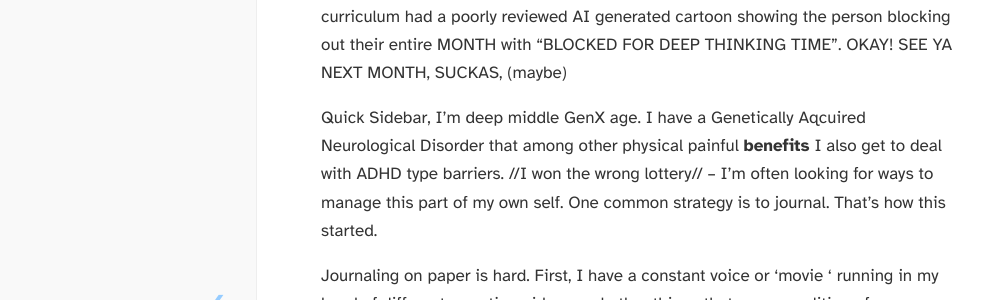
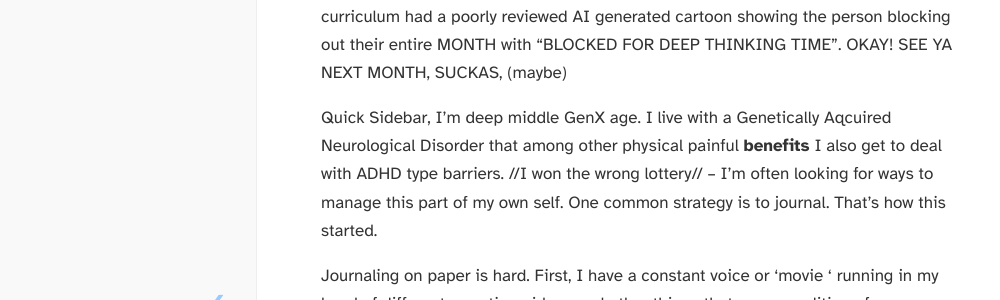
Before and after one commit to antfarm-systems/antfarm-systems.github.io, a Jekyll site: the page built from _posts/2026-08-29-art-and-ai.md, in a window 1280 px wide and 900 px high, scrolled down 1180 px. Shown: the part 153-453 px from the top of the window, without its empty margins (0-1000 px from the left). Built offline with Jekyll 4.4.1, drawn with Linux system fonts in a browser that asks for light colours; nearby versions of some CDN libraries; comment, search, counter and statistics services are not loaded.

Commit message:
change to live with, more self empowering, less victim

```diff
--- a/_posts/2026-08-29-art-and-ai.md
+++ b/_posts/2026-08-29-art-and-ai.md
@@ -17,7 +17,7 @@ Oddly, it seems that the answer is to ***SLOW THE FUCK DOWN.***
 
 Over the last year or two I've been intentionally using pen and paper to write notes. There's plenty of YouTube vids out there on "thinking on paper" and plenty of Talking Heads there to describe different strategies for Higher Order thinking. Even at my FAANG job I previewed an early training for my Field By Design role that directs us to Block out our calendar for DEEP THINKING sessions. This early version of the curriculum had a poorly reviewed AI generated cartoon showing the person blocking out their entire MONTH with "BLOCKED FOR DEEP THINKING TIME". OKAY! SEE YA NEXT MONTH, SUCKAS, (maybe)
 
-Quick Sidebar, I'm deep middle GenX age. I have a Genetically Aqcuired Neurological Disorder that among other physical painful **benefits** I also get to deal with ADHD type barriers. //I won the wrong lottery// -- I'm often looking for ways to manage this part of my own self. One common strategy is to journal. That's how this started.
+Quick Sidebar, I'm deep middle GenX age. I live with a Genetically Aqcuired Neurological Disorder that among other physical painful **benefits** I also get to deal with ADHD type barriers. //I won the wrong lottery// -- I'm often looking for ways to manage this part of my own self. One common strategy is to journal. That's how this started.
 
 Journaling on paper is hard. First, I have a constant voice or 'movie ' running in my head of different narratives, ideas and other things that are a condition of my humanity. Once I open the page, click the pen and stare at that blank page, my mind's ideas scurry into the dark corners like I turned on a light in my mind. (like the little fucking cockroaches the voices are...)
 
```
